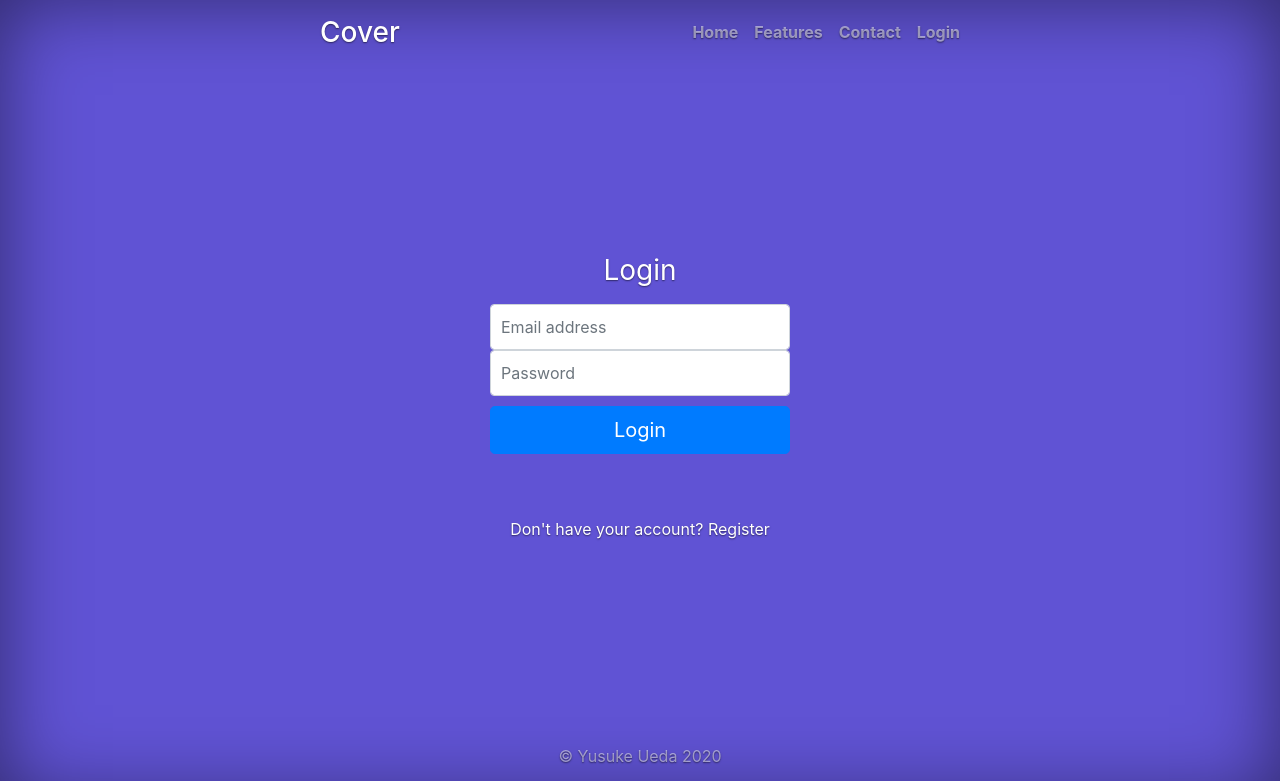
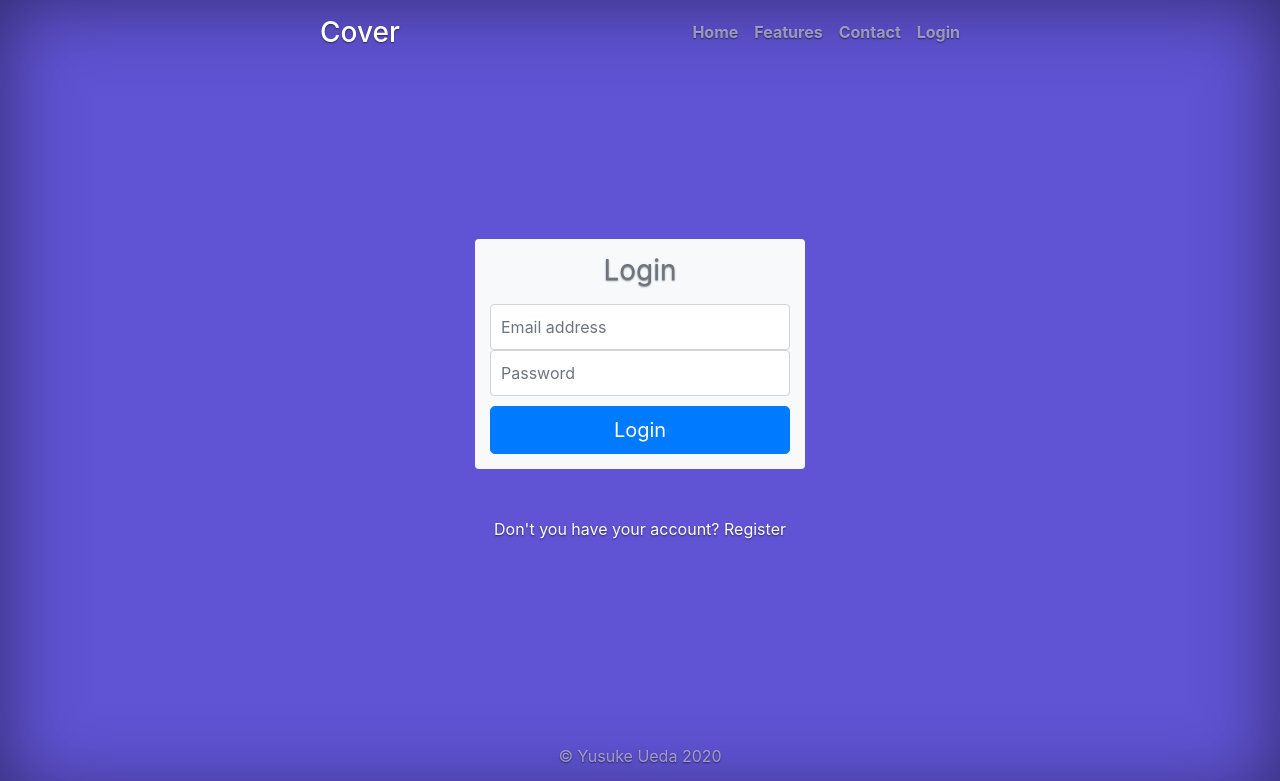
Before and after one commit to yusuke1526/losingweight, a Django app: page /login/ in a window 1280 px wide. Shown: the top 781 px of the page. Run offline with Django 3.2, Linux system fonts and the light colour scheme; some libraries are stand-ins or nearby versions.

Commit message:
Some fixes

```diff
--- a/account/templates/account/login.html
+++ b/account/templates/account/login.html
@@ -3,20 +3,22 @@
 
 {% block title %} | Login {% endblock %}
 
+{% block style %}
+<link rel="stylesheet" href="{% static 'account/login.css' %}">
+{% endblock %}
+
 {% block content %}
 
-<link rel="stylesheet" href="{% static 'account/login.css' %}">
-
 <div class="text-center">
-  <form class="form-signin" method="POST" action="{% url 'login' %}">
+  <form class="form-signin bg-light rounded" method="POST" action="{% url 'login' %}">
     {% csrf_token %}
-    <h1 class="h3 mb-3 font-weight-normal">Login</h1>
+    <h1 class="h3 mb-3 font-weight-normal text-secondary">Login</h1>
     <input type="email" class="form-control" placeholder="Email address" name="email" required>
     <input type="password" class="form-control" placeholder="Password" name="password" required>
     <button class="btn btn-lg btn-primary btn-block btn-submit" type="submit">Login</button>
   </form>
 
-  <p class="pt-5">Don't have your account? <a href="{% url 'register' %}">Register</a></p>
+  <p class="pt-5">Don't you have your account? <a href="{% url 'register' %}">Register</a></p>
 </div>
 
 {% endblock %}
--- a/account/templates/account/register.html
+++ b/account/templates/account/register.html
@@ -8,7 +8,6 @@
 {% endblock %}
 
 {% block content %}
-
 
 <div class="text-center">
   <form class="form-signin bg-light rounded" method="POST" action="{% url 'register' %}">
--- a/account/views.py
+++ b/account/views.py
@@ -13,7 +13,7 @@ def registeruser(request):
                 user = User.objects.create_user(request.POST['email'], password=request.POST['password1'])
                 user.save()
                 login(request, user)
-                return redirect('diet/userpage.html')
+                return redirect('userpage', user.id)
             except IntegrityError:
                 return render(request, 'account/register.html', {'error': 'That email has already been used.'})
 
@@ -30,11 +30,9 @@ def loginuser(request):
             return render(request, 'account/login.html', {'error': 'Email or Passwords is wrong.'})
         else:
             login(request, user)
-            return redirect('userpage')
+            return redirect('userpage', user.id)
 
 def logoutuser(request):
     if request.method == 'POST':
         logout(request)
         return redirect('home')
-    else:
-        return render(request, 'diet/home.html', {'error': 'Something wrong🤔'})
--- a/losingweight/urls.py
+++ b/losingweight/urls.py
@@ -25,5 +25,6 @@ urlpatterns = [
     path('register/', account.views.registeruser, name='register'),
     path('login/', account.views.loginuser, name='login'),
     path('logout/', account.views.logoutuser, name='logout'),
+    # User
     path('user/<int:user_id>', diet.views.userpage, name='userpage'),
 ]
```
